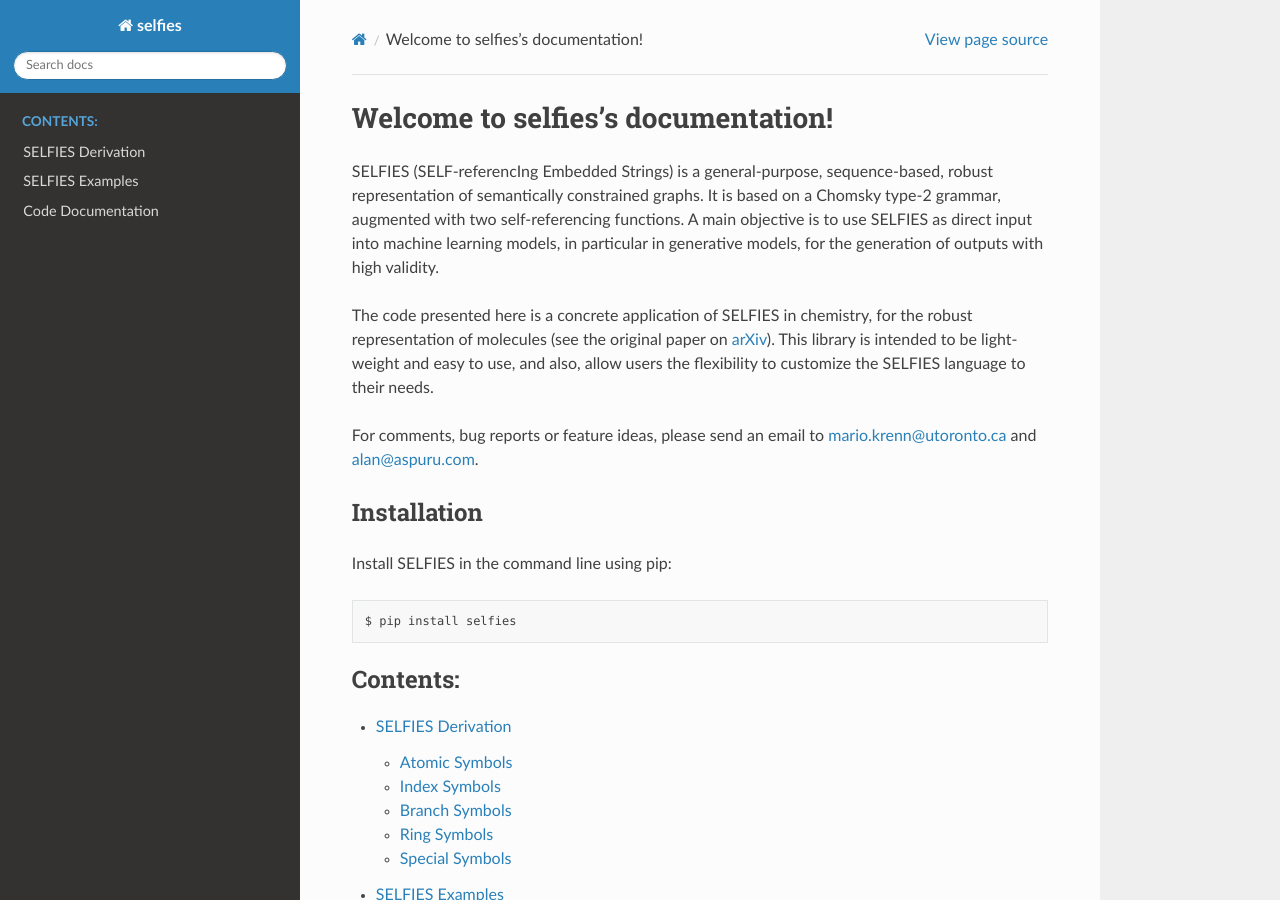
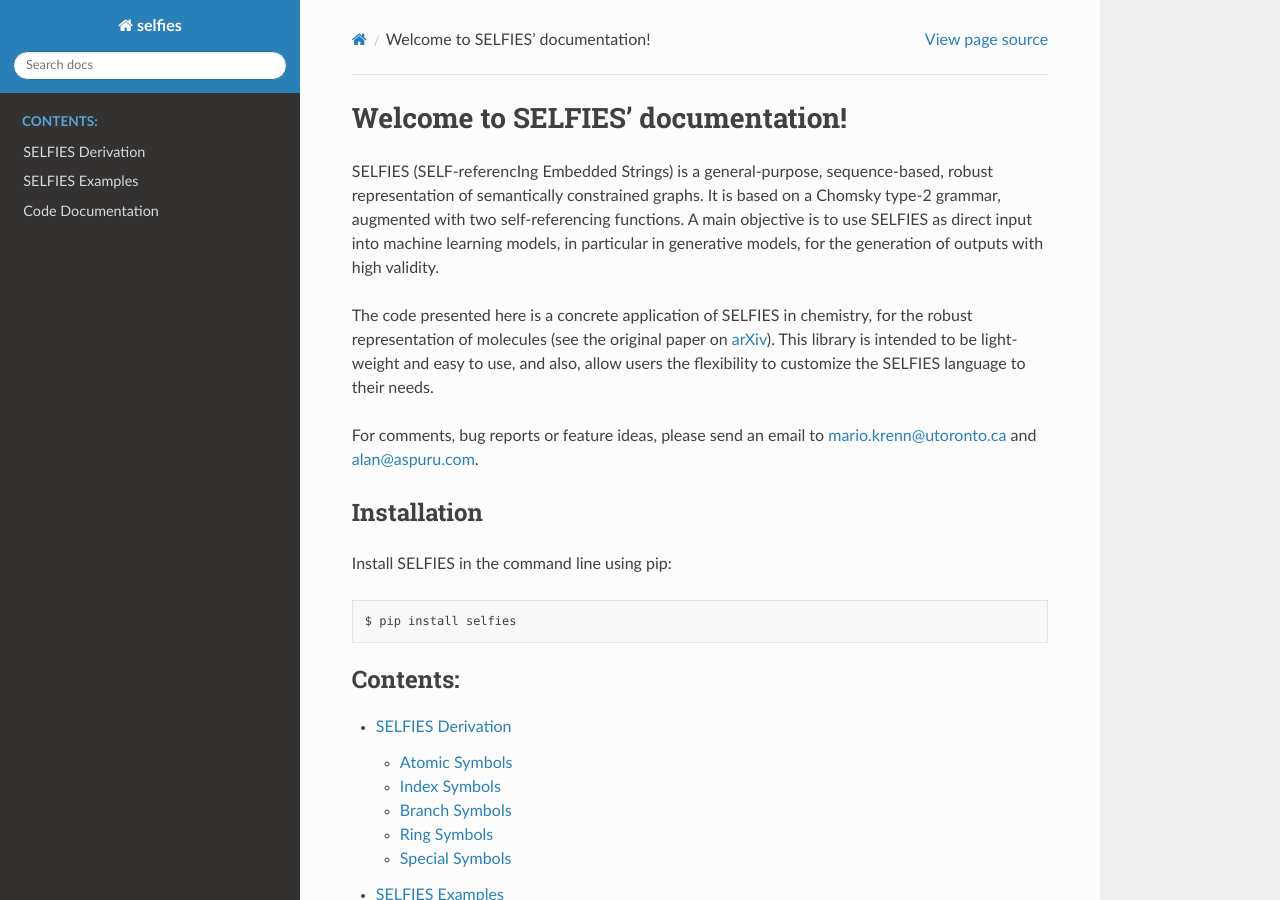
Before and after one commit to aspuru-guzik-group/selfies, a Sphinx documentation site: the page built from docs/source/index.rst, in a window 1280 px wide and 900 px high. Built offline with Sphinx 7.4.7 and the Read the Docs theme 2.0.0, drawn with Linux system fonts in a browser that asks for light colours.

```diff
--- a/docs/source/index.rst
+++ b/docs/source/index.rst
@@ -3,7 +3,7 @@
    You can adapt this file completely to your liking, but it should at least
    contain the root `toctree` directive.
 
-Welcome to selfies's documentation!
+Welcome to SELFIES' documentation!
 ===================================
 
 SELFIES (SELF-referencIng Embedded Strings) is a general-purpose,
```
